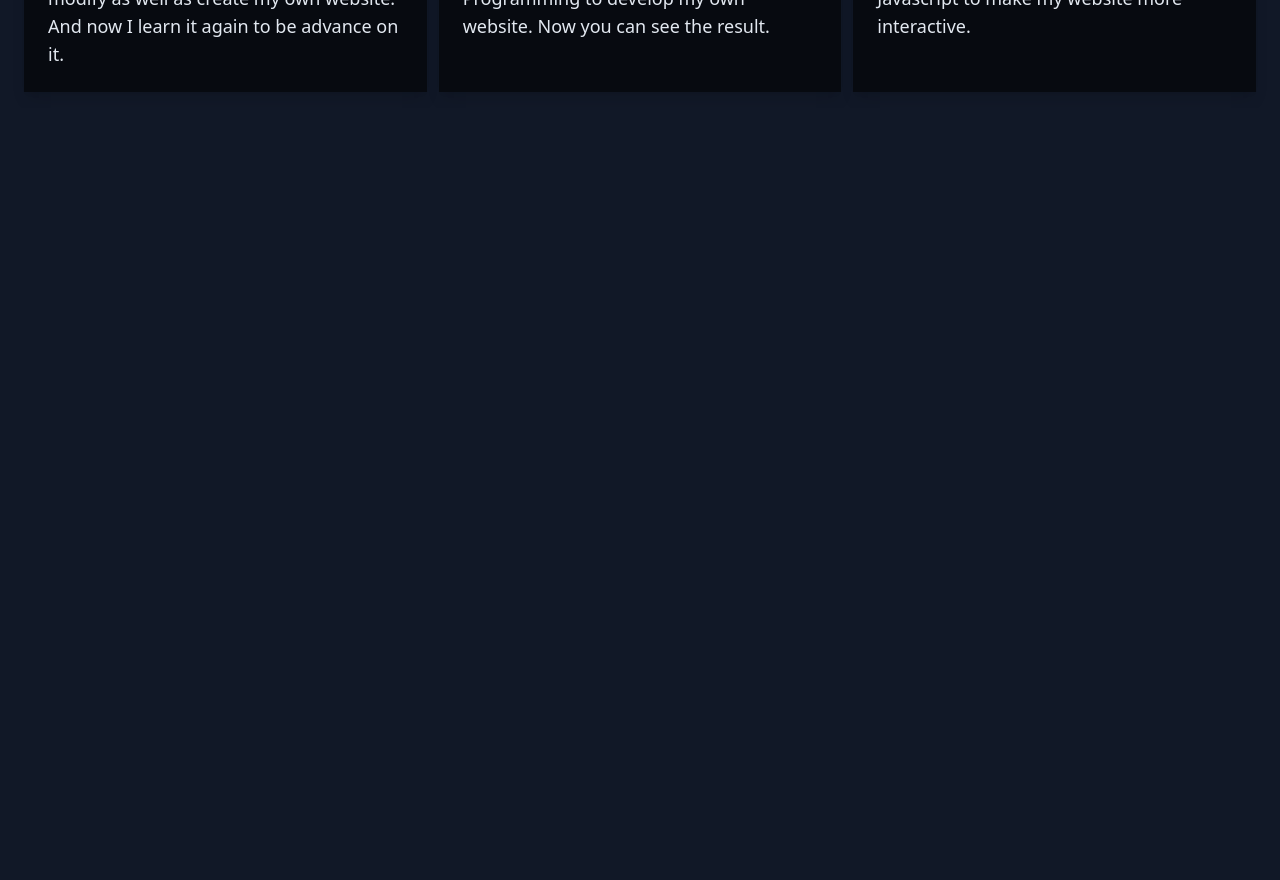
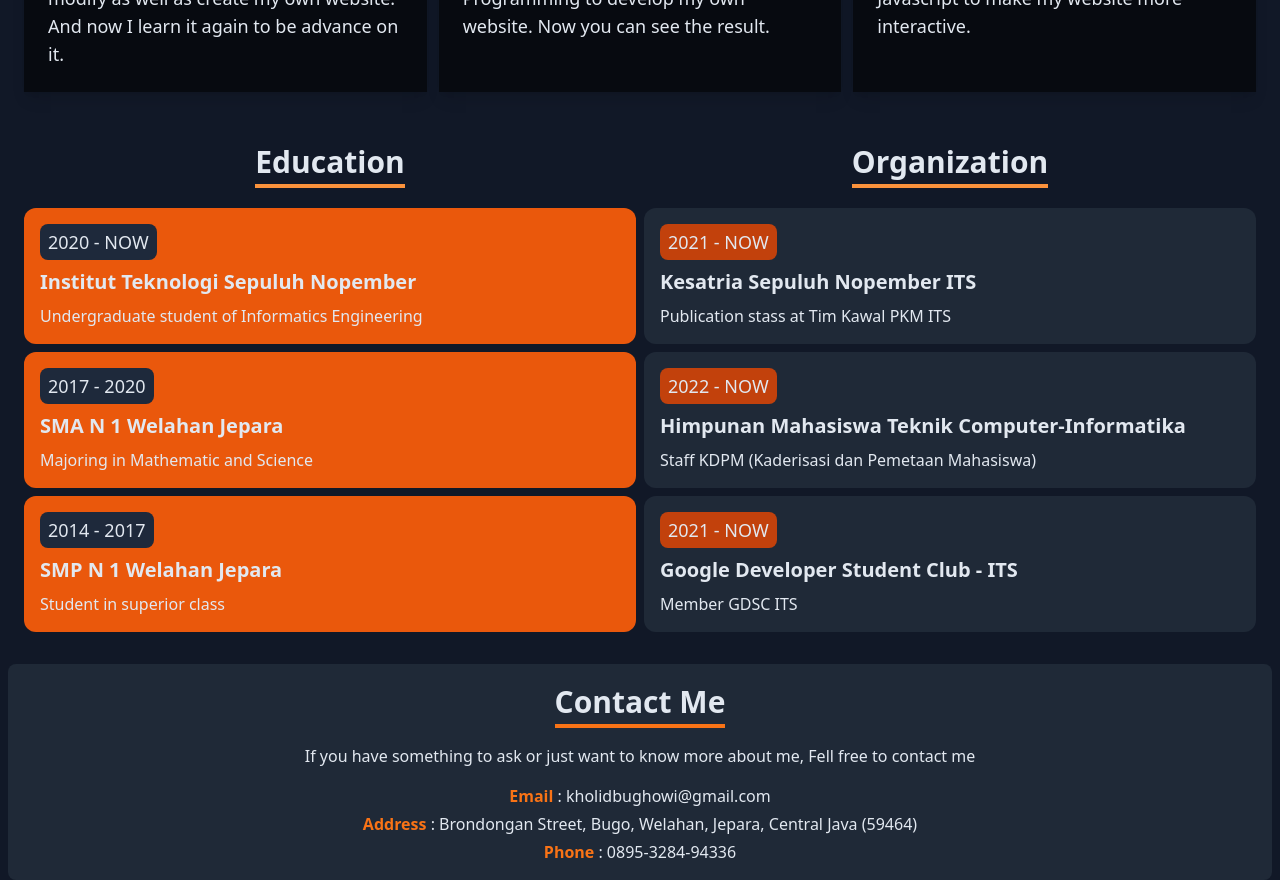
Before and after one commit to albugowy15/webdev-case-study, a Next.js app: page / in a window 1280 px wide. Shown: the part 1240-2120 px from the top of the page. Before the commit the page ends 1348 px from the top, so only its background shows below. Built offline with nearby package versions, Linux system fonts and the light colour scheme.

Commit message:
add education, organization, and contact

```diff
--- /dev/null
+++ b/components/Contact.jsx
@@ -0,0 +1,31 @@
+import React from "react";
+
+const Contact = () => {
+  return (
+    <div className="p-4 rounded-lg bg- bg-gray-800">
+      <h2 className="font-bold text-3xl border-b-4 border-orange-500 mx-auto py-1 w-fit">
+        Contact Me
+      </h2>
+      <p className="py-4 text-center">
+        If you have something to ask or just want to know more about me, Fell
+        free to contact me
+      </p>
+      <div className="flex flex-col gap-1 items-center justify-center text-center">
+        <p>
+          <span className="text-orange-500 font-bold">Email</span> :
+          kholidbughowi@gmail.com
+        </p>
+        <p>
+          <span className="text-orange-500 font-bold">Address</span> :
+          Brondongan Street, Bugo, Welahan, Jepara, Central Java (59464)
+        </p>
+        <p>
+          <span className="text-orange-500 font-bold">Phone</span> :
+          0895-3284-94336
+        </p>
+      </div>
+    </div>
+  );
+};
+
+export default Contact;
--- /dev/null
+++ b/components/Education.jsx
@@ -0,0 +1,74 @@
+import React from "react";
+
+const Education = () => {
+  return (
+    <div className="my-4 p-4 flex flex-col md:flex-row justify-center gap-8 md:gap-2">
+      <div className="flex-1">
+        <h2 className="font-bold text-3xl py-1 mb-5 w-fit border-b-4 border-orange-400 mx-auto">
+          Education
+        </h2>
+        <div className="flex flex-col justify-center gap-2">
+          <div className="bg-orange-600 p-4 rounded-xl">
+            <p className="text-lg bg-slate-800 px-2 py-1 w-fit rounded-lg">
+              2020 - NOW
+            </p>
+            <p className="font-bold text-xl my-2">
+              Institut Teknologi Sepuluh Nopember
+            </p>
+            <p>Undergraduate student of Informatics Engineering</p>
+          </div>
+          <div className="bg-orange-600 p-4 rounded-xl">
+            <p className="text-lg bg-slate-800 px-2 py-1 w-fit rounded-lg">
+              2017 - 2020
+            </p>
+            <p className="font-bold text-xl my-2">SMA N 1 Welahan Jepara</p>
+            <p>Majoring in Mathematic and Science</p>
+          </div>
+          <div className="bg-orange-600 p-4 rounded-xl">
+            <p className="text-lg bg-slate-800 px-2 py-1 w-fit rounded-lg">
+              2014 - 2017
+            </p>
+            <p className="font-bold text-xl my-2">SMP N 1 Welahan Jepara</p>
+            <p>Student in superior class</p>
+          </div>
+        </div>
+      </div>
+      <div className="flex-1">
+        <h2 className="font-bold text-3xl py-1 mb-5 w-fit border-b-4 border-orange-400 mx-auto">
+          Organization
+        </h2>
+        <div className="flex flex-col justify-center gap-2">
+          <div className="bg-gray-800 p-4 rounded-xl">
+            <p className="text-lg bg-orange-700 px-2 py-1 w-fit rounded-lg">
+              2021 - NOW
+            </p>
+            <p className="font-bold text-xl my-2">
+              Kesatria Sepuluh Nopember ITS
+            </p>
+            <p>Publication stass at Tim Kawal PKM ITS</p>
+          </div>
+          <div className="bg-gray-800 p-4 rounded-xl">
+            <p className="text-lg bg-orange-700 px-2 py-1 w-fit rounded-lg">
+              2022 - NOW
+            </p>
+            <p className="font-bold text-xl my-2">
+              Himpunan Mahasiswa Teknik Computer-Informatika
+            </p>
+            <p>Staff KDPM (Kaderisasi dan Pemetaan Mahasiswa)</p>
+          </div>
+          <div className="bg-gray-800 p-4 rounded-xl">
+            <p className="text-lg bg-orange-700 px-2 py-1 w-fit rounded-lg">
+              2021 - NOW
+            </p>
+            <p className="font-bold text-xl my-2">
+              Google Developer Student Club - ITS
+            </p>
+            <p>Member GDSC ITS</p>
+          </div>
+        </div>
+      </div>
+    </div>
+  );
+};
+
+export default Education;
--- /dev/null
+++ b/components/Footer.jsx
@@ -0,0 +1,7 @@
+import React from "react";
+
+const Footer = () => {
+  return <div>Footer</div>;
+};
+
+export default Footer;
--- a/pages/index.js
+++ b/pages/index.js
@@ -1,4 +1,6 @@
 import Biodata from "../components/Biodata";
+import Contact from "../components/Contact";
+import Education from "../components/Education";
 import Navbar from "../components/Navbar";
 import Skills from "../components/Skills";
 
@@ -8,6 +10,8 @@ export default function Home() {
       <Navbar />
       <Biodata />
       <Skills />
+      <Education />
+      <Contact />
     </div>
   );
 }
```
